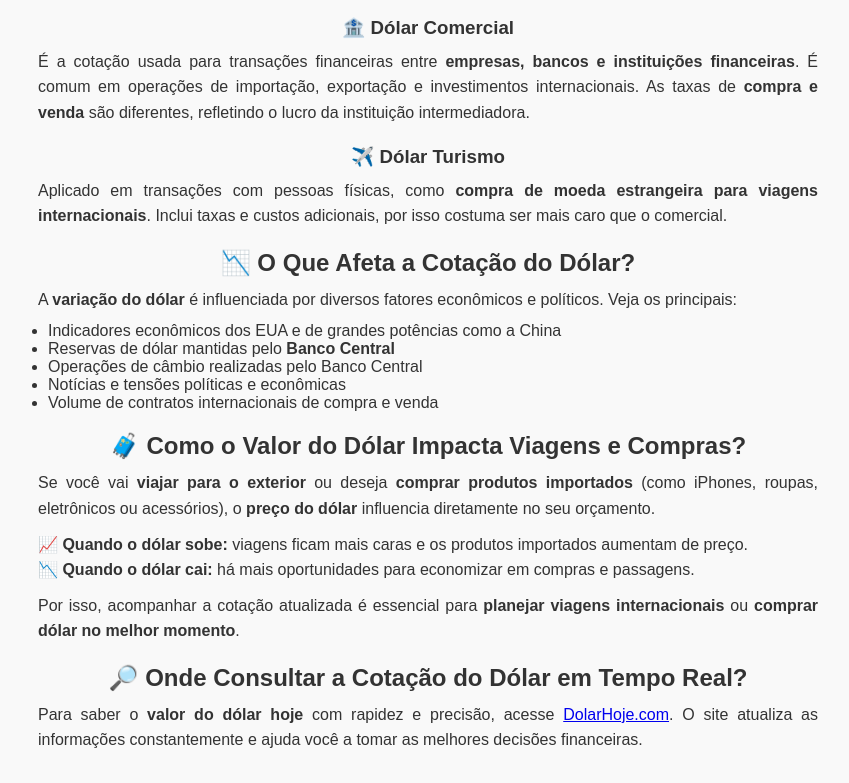
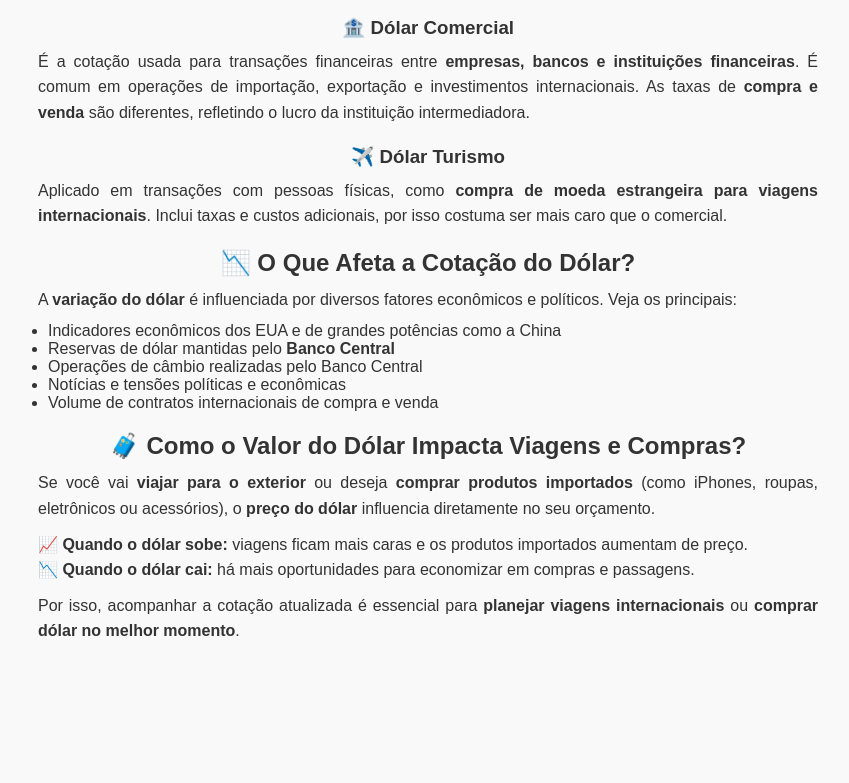
Before and after one commit to PendroHendragon/moedashoje, a plain HTML site: page index.html in a window 1280 px wide. Shown: the part 923-1706 px from the top of the page, without its empty margins (212-1061 px from the left). After the commit the page ends 1597 px from the top, so only its background shows below. Drawn offline with Linux system fonts and the light colour scheme; no server answers.

Commit message:
Update index.html

```diff
--- a/index.html
+++ b/index.html
@@ -214,9 +214,7 @@
 
   <p>Por isso, acompanhar a cotação atualizada é essencial para <strong>planejar viagens internacionais</strong> ou <strong>comprar dólar no melhor momento</strong>.</p>
 
-  <h2>🔎 Onde Consultar a Cotação do Dólar em Tempo Real?</h2>
-  <p>Para saber o <strong>valor do dólar hoje</strong> com rapidez e precisão, acesse <a href="https://www.dolarhoje.com" target="_blank" rel="noopener noreferrer">DolarHoje.com</a>. O site atualiza as informações constantemente e ajuda você a tomar as melhores decisões financeiras.</p>
-  </main>
+
 
   <script>
     const API_KEY = '02a5e2cf80c242c889513d237cf5ace5';
```
